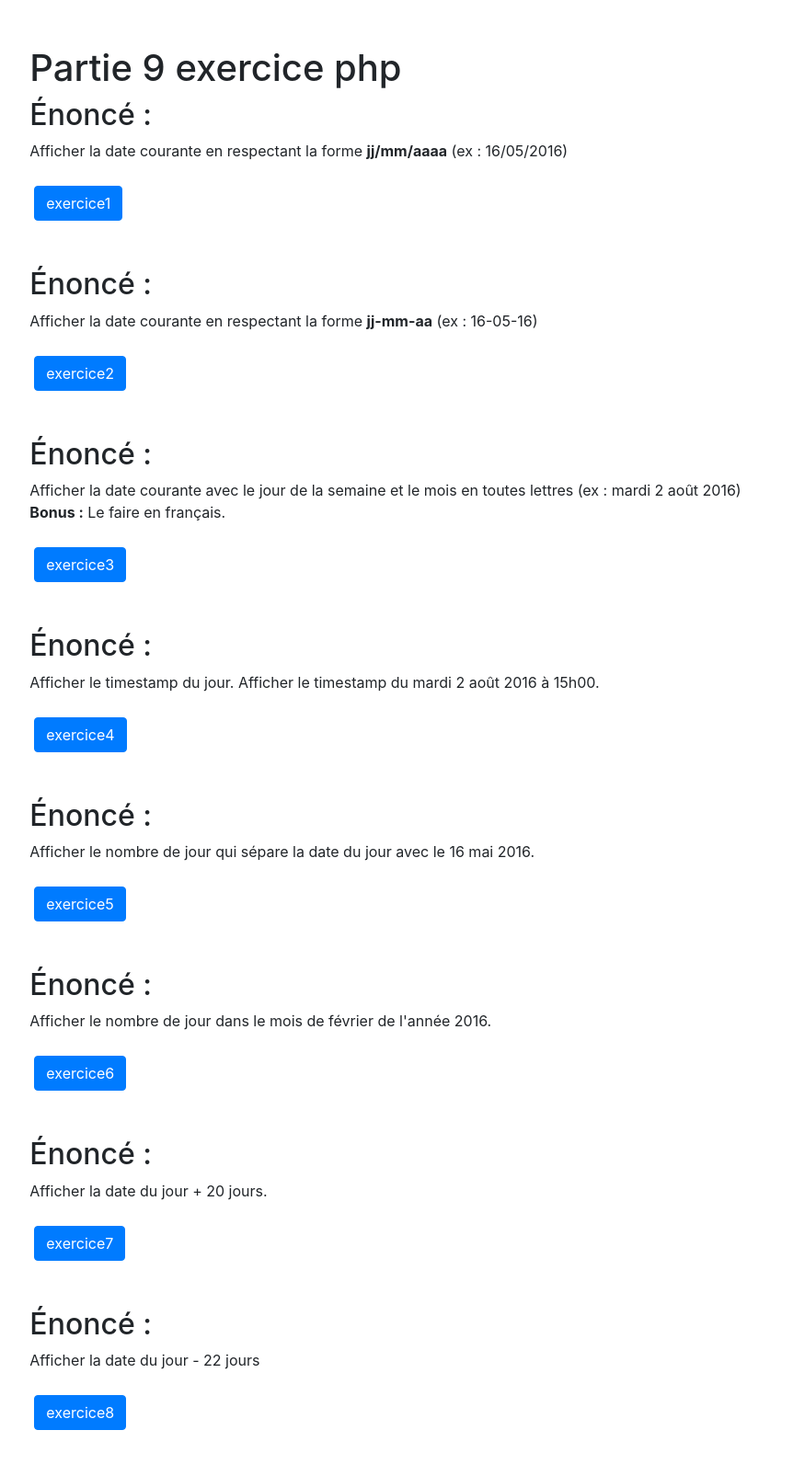
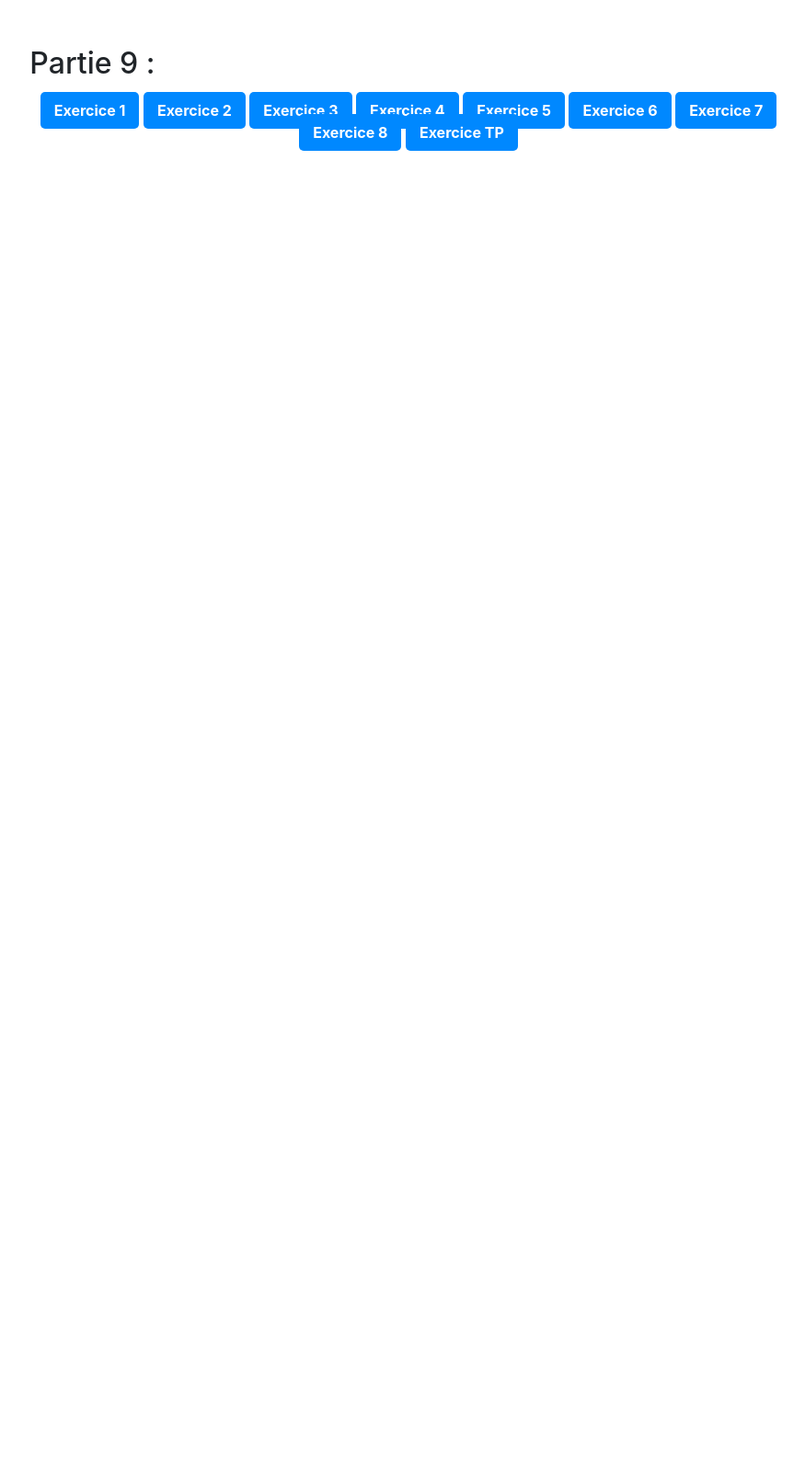
Before and after one commit to RobinHabran/phpExercice, a PHP site: page / in a window 1280 px wide. Shown: the part 56-1661 px from the top of the page at 92% size, without its empty margins (196-1071 px from the left). After the commit the page ends 220 px from the top, so only its background shows below. Run offline with PHP 8.4, Linux system fonts and the light colour scheme.

Commit message:
avencement partie 9 tp

```diff
--- a/partie9/assets/css/index.css
+++ b/partie9/assets/css/index.css
@@ -11,9 +11,27 @@
     color: white;
     text-decoration: none;
 }
+p{
+  font-size: 1rem;
+}
 h1{
-    margin-bottom: 20px;
+  font-size: 2rem;
+  margin-bottom: 20px;
+}
+h2{
+  font-size: 1.5rem;
+}
+h3{
+  font-size: 1.3rem;
 }
 .answer{
     margin-top: 50px;
 }
+.buttonEx, .buttonEx:hover{
+  padding: 10px 15px;
+  border-radius: 5px;
+  color: white;
+  text-decoration: none;
+  background-color: #0088ff;
+
+}
--- a/partie9/index.php
+++ b/partie9/index.php
@@ -1,62 +1,63 @@
 <?php
-
-//function qui retourne le contenu d'un dossier sous forme d'un tableau trié
-function changeDirectory() {
-    // commence par 'exercice' et finie par un ou plusieurs chiffres, pas sensible à la casse
-    $format = '/^exercice[1-9]+$/i';
-    // pointeur sur le répertoire courant
-    $pointerDirectoryActual = opendir(getcwd());
-    $arrayEntry = array();
-    $counter = 0;
-    while ($entry = readdir($pointerDirectoryActual)) {
-        if (preg_match($format, $entry)) {
-            $arrayEntry[$counter] = $entry;
-            $counter++;
+    date_default_timezone_set('Europe/Paris');
+    setlocale (LC_TIME, 'fr_FR.utf8','fra');
+    // déclaration de variable
+        $actuaDate = date('l j F Y');
+    // fin de déclaration de variable days
+    // fonction qui formate un timestamp à une certaine date
+        // demande 'date(N)' en parametre soit 1=lundi, 2=mardi ...etc
+        function actualDay($dayNumber){
+            $dayLetter = array('lundi' , 'mardi' , 'mercredi' , 'jeudi' , 'vendredi' , 'samedi' , 'dimanche' );
+            return $dayLetter[$dayNumber-1];
         }
-    }
-    closedir($pointerDirectoryActual);
-    sort($arrayEntry);
-    return $arrayEntry;
-}
-
-// fonction qui lit le contenu d'un et l'affiche
-function readAndShowFileContaint($dir, $fileName) {
-    $file = fopen($dir . '/' . $fileName, 'r');
-    $arraySentence = array();
-    $index = 0;
-    $sentence = '';
-    while (!feof($file)) {
-        $line = fgets($file);
-        $sentence .= $line;
-        //echo $sentence;
-    }
-    fclose($file);
-    return $sentence;
-}
+        // demande 'date(n)' en parametre soit 1=janvier, 2=février ...etc
+        function actualMonth($monthNumber){
+            $monthLetter = array('janvier' , 'février' , 'mars' , 'avril' , 'mai' , 'juin' , 'juillet' ,'août' , 'septembre' , 'octobre' , 'novembre' , 'décembre');
+            return $monthLetter[$monthNumber-1];
+        }
+        // return la date au format 'Jeudi 12 février 2020'
+        function sentenceOfDateFr(){
+          // jour de la semaine en chiffre soit 1=lundi, 2=mardi ...etc
+          $actualDayOfWeek = date('N',strtotime('-20 days'));
+          // jour du mois en chiffre
+          $actualDayNumber = date('d',strtotime('-20 days'));
+          // mois en chiffre soit 1=janvier, 2=février ...etc
+          $actualMonthNumber = date('m',strtotime('-20 days'));
+          // année en chiffre format YYYY
+          $actualYearNumber = date('Y',strtotime('-20 days'));
+          return actualDay($actualDayOfWeek) . ' ' . $actualDayNumber . ' ' . actualMonth($actualMonthNumber) . ' ' . $actualYearNumber;
+        }
 ?>
 <!DOCTYPE html>
 <html lang="fr" dir="ltr">
     <head>
         <meta charset="utf-8" />
         <meta name="viewport" content="width=device-width, initial-scale=1, shrink-to-fit=no" />
-        <link rel="stylesheet" href="assets/css/index.css" />
         <link rel="stylesheet" href="https://stackpath.bootstrapcdn.com/bootstrap/4.1.3/css/bootstrap.min.css" integrity="sha384-MCw98/SFnGE8fJT3GXwEOngsV7Zt27NXFoaoApmYm81iuXoPkFOJwJ8ERdknLPMO" crossorigin="anonymous"/>
-        <title>Partie 8</title>
+        <link rel="stylesheet" href="../assets/css/index.css" />
+        <title>Partie 9</title>
     </head>
     <body>
-        <?php include 'assets/php/navbar.php';?>
-        <div id="container-fluid">
-            <div class="col-md-8 offset-md-2">
-                <h1>Partie 9 exercice php</h1>
-                <?php
-                $arrayFiles = changeDirectory();
-                foreach ($arrayFiles as $element) {
-                    ?><h2>Énoncé : </h2>
-                    <p><?php echo readAndShowFileContaint($element, 'consigne.txt') ?></p>
-                    <div class="row"><button type="button" class="btn btn-primary exercice"><a href="<?= $element; ?>"><?= $element; ?></a></button></div>
-                        <?php
-                    }
-                    ?>
+        <?php include 'assets/php/navbar.php'; ?>
+        <div class="container-fluid">
+            <div class="row">
+                <div class="col-md-8 offset-md-2">
+                    <h1>Partie 9 : </h1>
+                </div>
+            </div>
+          <div class="row">
+                <div class="col-md-8 offset-md-2 text-center">
+                  <a href="exercice1/index.php" class="buttonEx bold">Exercice 1</a>
+                    <a href="exercice2/index.php" class="buttonEx bold">Exercice 2</a>
+                    <a href="exercice3/index.php" class="buttonEx bold">Exercice 3</a>
+                    <a href="exercice4/index.php" class="buttonEx bold">Exercice 4</a>
+                    <a href="exercice5/index.php" class="buttonEx bold">Exercice 5</a>
+                    <a href="exercice6/index.php" class="buttonEx bold">Exercice 6</a>
+                    <a href="exercice7/index.php" class="buttonEx bold">Exercice 7</a>
+                    <a href="exercice8/index.php" class="buttonEx bold">Exercice 8</a>
+                    <a href="tp/index.php" class="buttonEx bold">Exercice TP</a>
+
+                </div>
             </div>
         </div>
         <script src="https://code.jquery.com/jquery-3.4.1.slim.min.js" integrity="sha384-J6qa4849blE2+poT4WnyKhv5vZF5SrPo0iEjwBvKU7imGFAV0wwj1yYfoRSJoZ+n" crossorigin="anonymous"></script>
```
Also changed, not shown: partie9/assets/css/calendar.css (added, +13 -0 lines), partie9/tp/index.php (+100 -0 lines).
